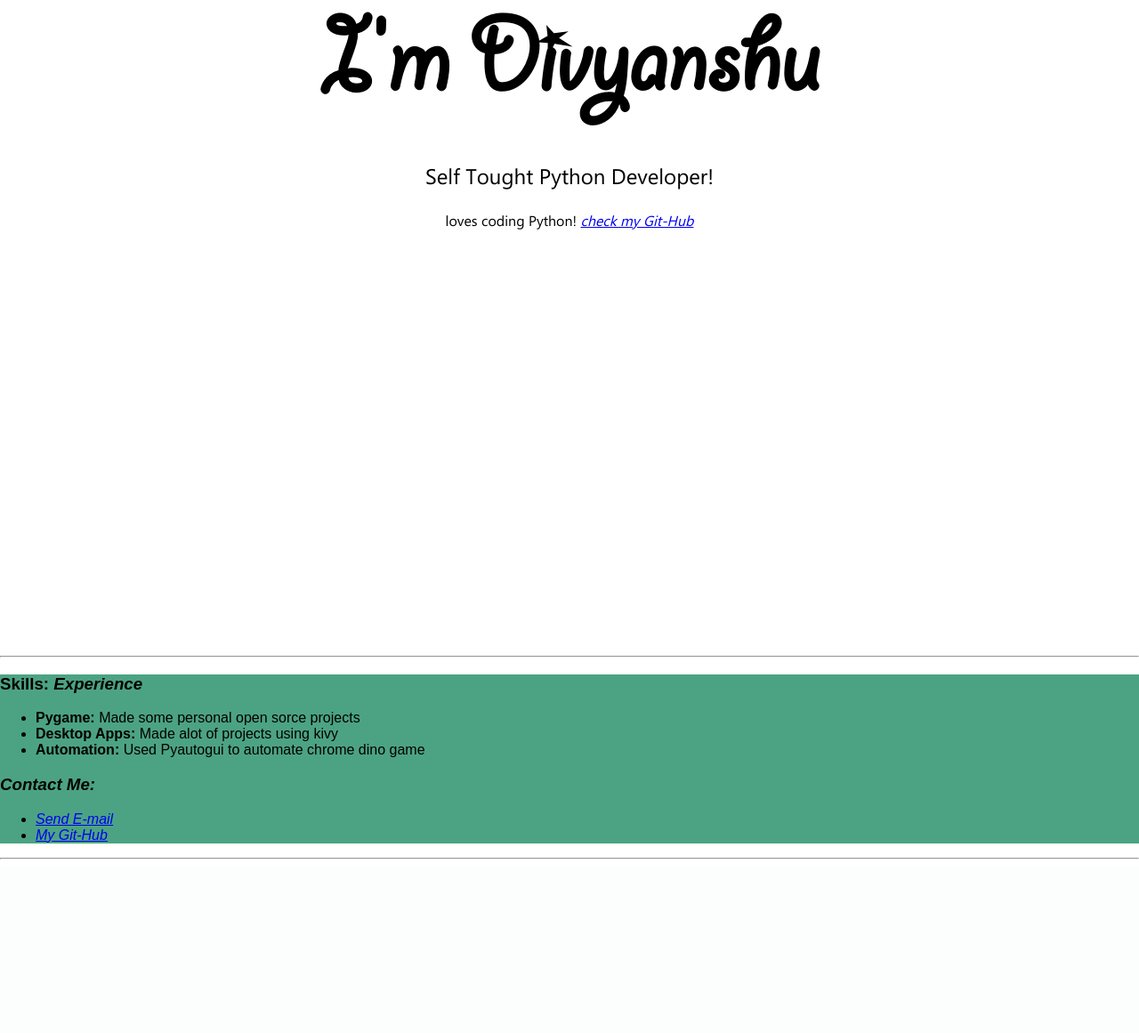
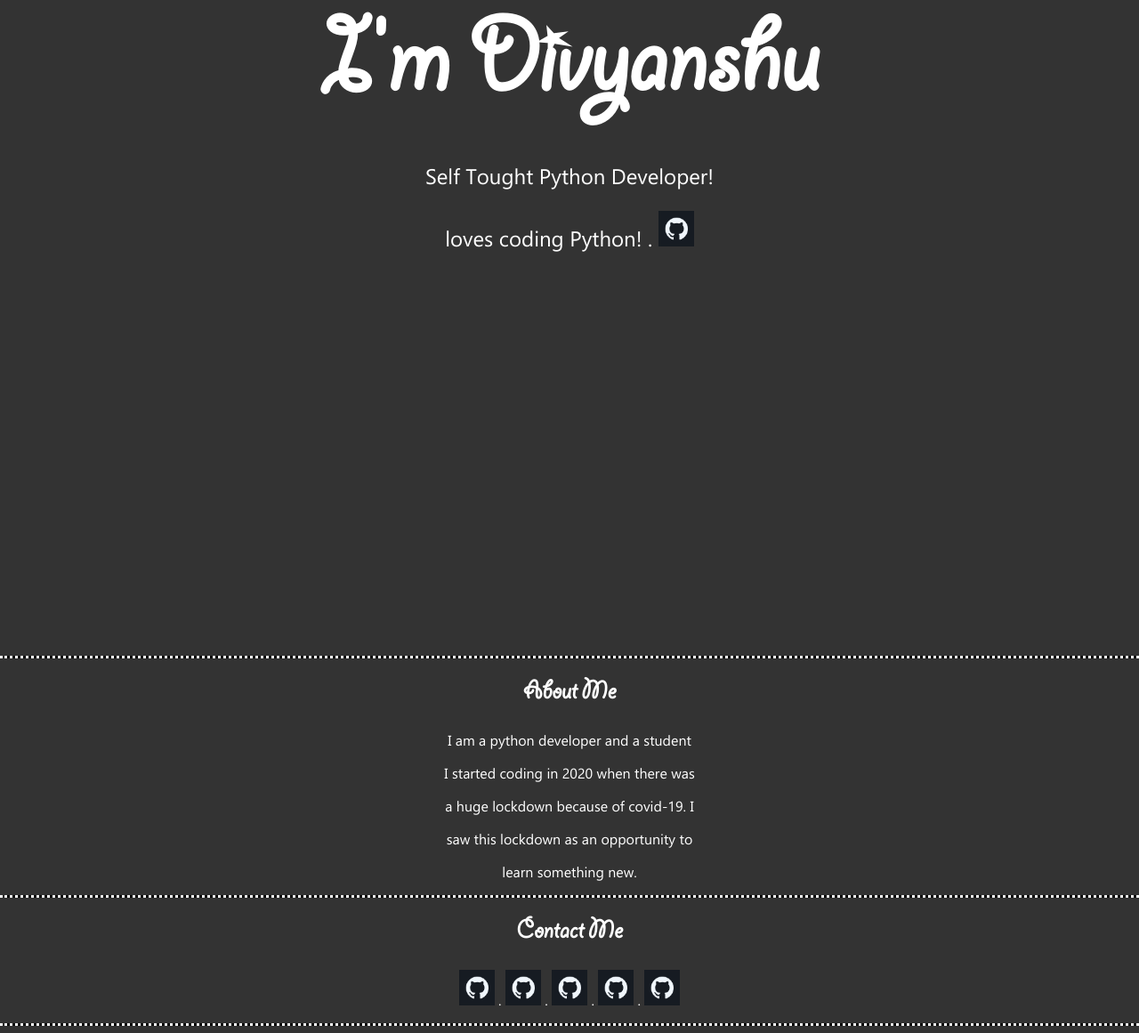
Before and after one commit to im-divyanshu/personal-website, a Flask app: page / in a window 1280 px wide. Shown: the part 374-1535 px from the top of the page at 89% size. Before the commit the page ends 1340 px from the top, so only its background shows below. Run offline with Flask 2, Linux system fonts and the light colour scheme.

Commit message:
Changed the desgine of Home page

```diff
--- a/templates/index.html
+++ b/templates/index.html
@@ -39,12 +39,14 @@
         }
         body {
             margin: 0;
-            background-color:rgb(255, 255, 255);
-            color: rgb(0, 0, 0);
+            background-color:#333;
+            color: rgb(255, 255, 255);
             font-family:sans-serif;
         }
         hr {
             background-color: rgb(0, 0, 0);
+            border: none;
+            border-top: dotted;
         }
         h1  {
             font-family:"custom font";
@@ -74,25 +76,22 @@
         </div>
         <div>
             <p  style="font-size: 150%;">Self Tought Python Developer!</p>
-            <p>loves coding Python!
-            <a href="https://github.com/i-am-divyanshu/"><i>check my Git-Hub</i></a></p>
+            <p style="font-size: 150%;"> loves coding Python! .
+            <a href="https://github.com/im-divyanshu/"><img src="static/github.png" alt="" style="height: 40px;"></a></p>
         </div>
     </div>
 
     <hr>
-    <div style="background-color:#4ca383">
-        <h3><b>Skills: </b><i>Experience</i></h3>
-        <ul>
-            <li><b>Pygame: </b>Made some personal open sorce projects</li>
-            <li><b>Desktop Apps: </b>Made alot of projects using kivy</li>
-            <li><b>Automation: </b>Used Pyautogui to automate chrome dino game</li>
-        </ul>
-
-        <h3><b><i>Contact Me:</i></b></h3>
-        <ul>
-            <li><a href="/contact"><i>Send E-mail</i></a></li>
-            <li><a href="https://github.com/i-am-divyanshu/"><i>My Git-Hub</i></a></li>
-        </ul>
+    <div style="text-align: center;">
+        <H1>About Me</H1>
+        <p>I am a python developer and a student</p>
+        <p>I started coding in 2020 when there was</p>
+        <p>a huge lockdown because of covid-19. I </p>
+        <p>saw this lockdown as an opportunity to </p>
+        <p>learn something new.</p>
+        <hr>
+        <H1>Contact Me</H1>
+        <p><img src="static/github.png" alt="" style="height: 40px;"> . <img src="static/github.png" alt="" style="height: 40px;"> . <img src="static/github.png" alt="" style="height: 40px;"> . <img src="static/github.png" alt="" style="height: 40px;"> . <img src="static/github.png" alt="" style="height: 40px;"></p>
     </div>
     <hr>
     <div>
```
Also changed, not shown: static/github.png (added).
